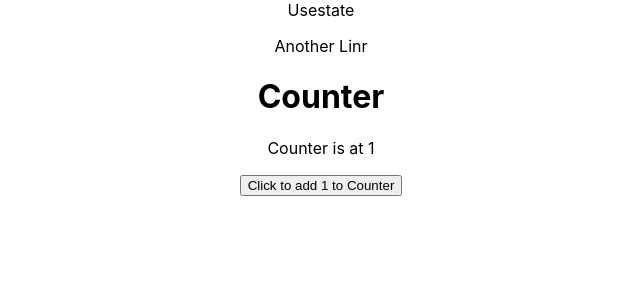
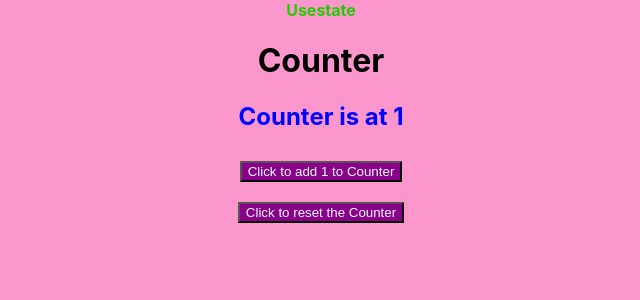
Before and after one commit to batelam/usestate, a React (Create React App) app: page / in a window 1280 px wide. Shown: the top 300 px of the page, without its empty margins (319-959 px from the left). Built offline with nearby package versions, Linux system fonts and the light colour scheme.

Commit message:
Exercise 2

```diff
--- a/src/App.css
+++ b/src/App.css
@@ -36,3 +36,6 @@
     transform: rotate(360deg);
   }
 }
+b {
+  color:#22cc00;
+}
--- a/src/App.js
+++ b/src/App.js
@@ -5,8 +5,7 @@ import Counter from './Counter';
 function App() {
   return (
     <div className="App">
-      Usestate
-      <p>Another Linr</p>
+      <b>Usestate</b>
       <Counter />
     </div>
   );
--- /dev/null
+++ b/src/Counter.css
@@ -0,0 +1,15 @@
+button {
+    background-color:darkmagenta;
+    color:azure;
+    margin:10px;
+}
+
+button:hover{
+    background-color:rgb(4, 250, 238);
+    color: black;
+}
+
+h2 {
+    color: blue;
+
+}
--- a/src/Counter.js
+++ b/src/Counter.js
@@ -1,4 +1,5 @@
 import { useState } from "react";
+import './Counter.css';
 
 function Counter() {
     const[count, setCount] = useState(1)
@@ -10,11 +11,22 @@ function Counter() {
         )
         console.log(count)
     }
+    function resetCounter(){
+      setCount(
+        function(oldCount){
+          return oldCount = 1
+        }
+      )
+      console.log(count)
+    }
     return (
       <div>
         <h1>Counter</h1>
-      <p>Counter is at {count}</p>
+        <h2>Counter is at {count}</h2>
         <button onClick={incr}>Click to add 1 to Counter</button>
+        <br></br>
+        <button onClick={resetCounter}>Click to reset the Counter</button>
+
       </div>
     );
   }
--- a/src/index.css
+++ b/src/index.css
@@ -5,6 +5,7 @@ body {
     sans-serif;
   -webkit-font-smoothing: antialiased;
   -moz-osx-font-smoothing: grayscale;
+  background-color: rgb(252, 151, 205);
 }
 
 code {
```
Lines whose indentation alone changed are shown as unchanged.
